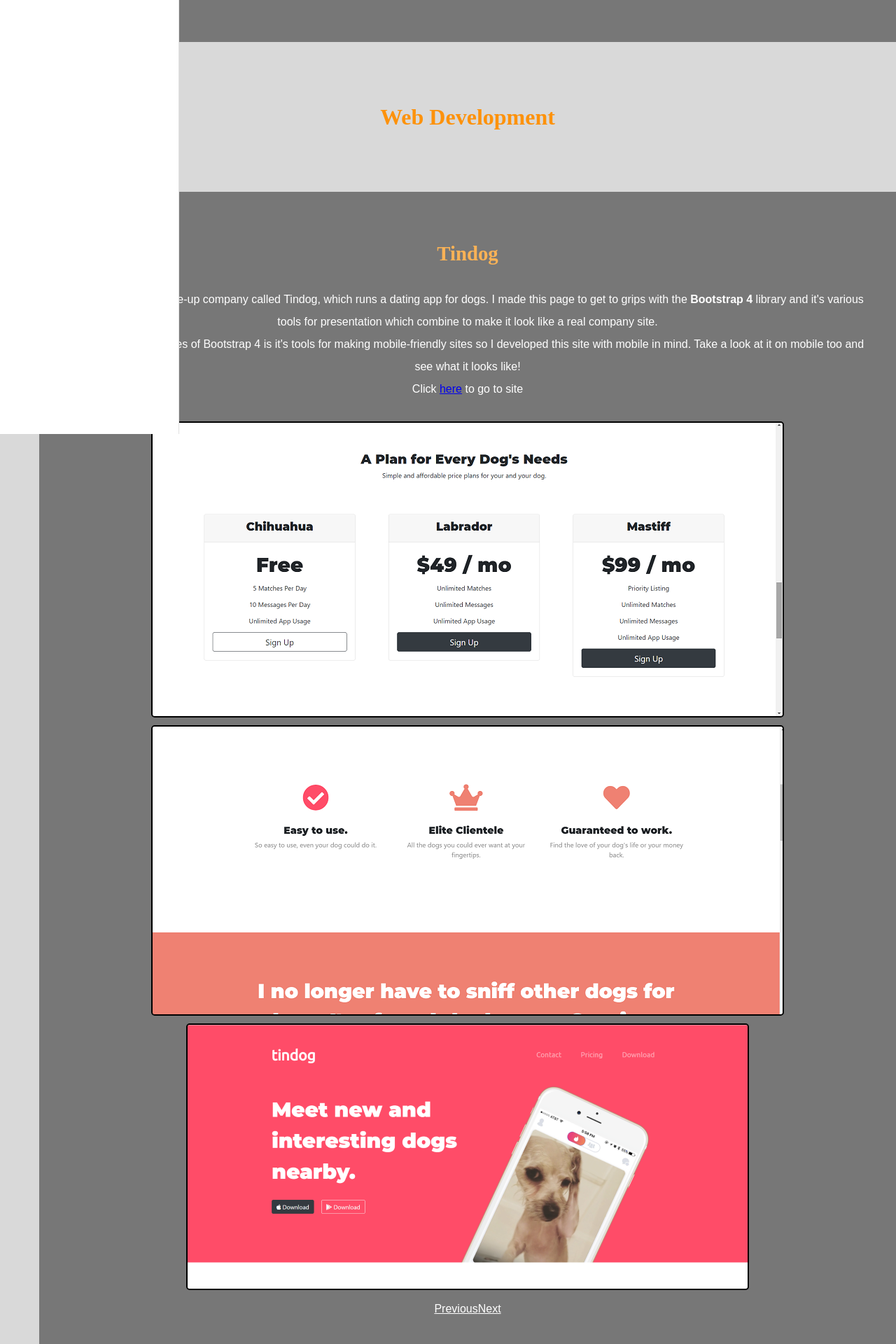
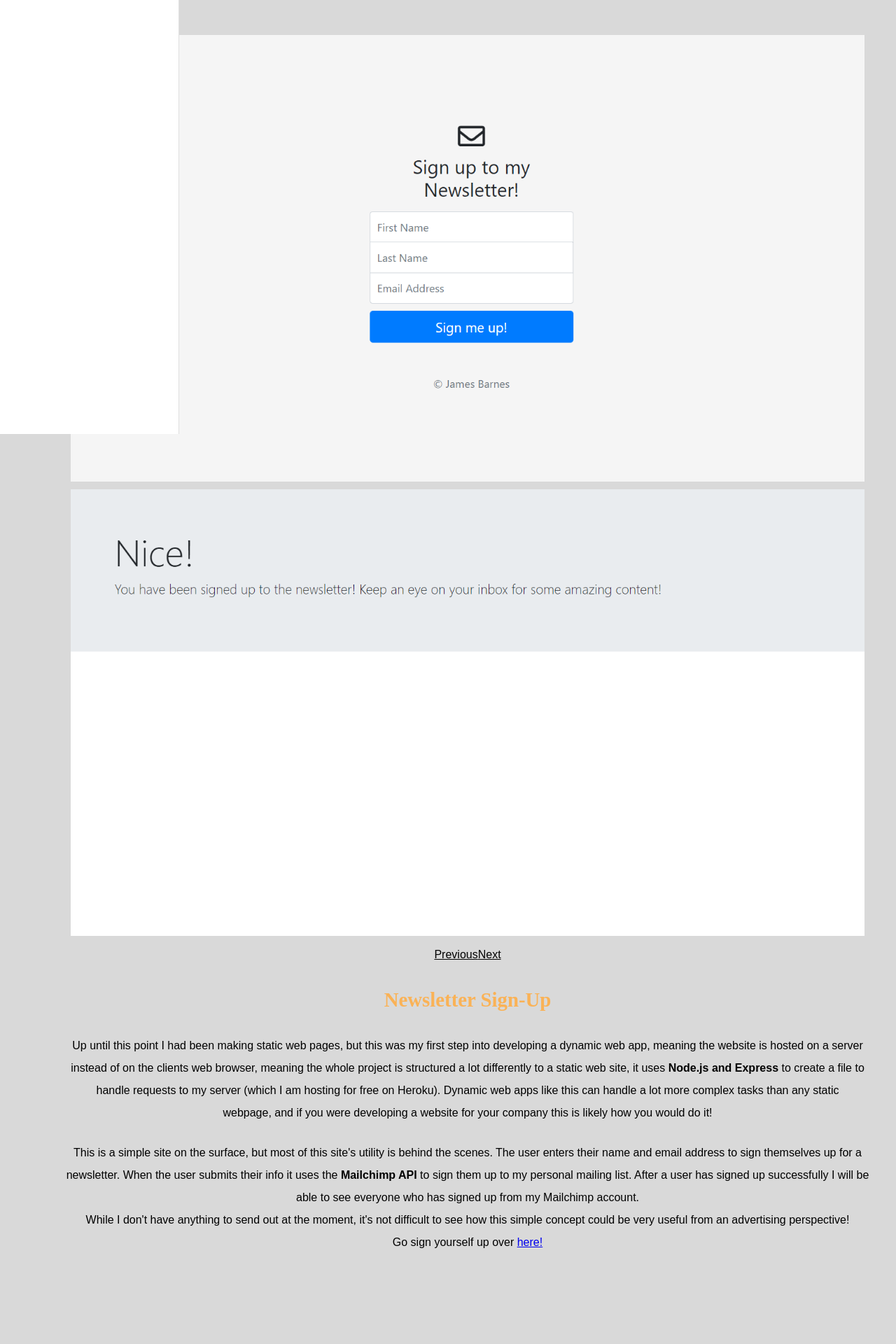
Before and after one commit to JamesBarnes48/PersonalSiteVue, a Vue app: page /showcase in a window 1280 px wide. Shown: the part 180-2100 px from the top of the page at 70% size. Built offline with nearby package versions, Linux system fonts and the light colour scheme.

Commit message:
add more projects

```diff
--- a/src/views/Showcase.vue
+++ b/src/views/Showcase.vue
@@ -9,25 +9,54 @@ export default {
                 title: 'Virtual Garage Application',
                 mainText: `My latest side project has been a fun little Node.js web app where you can run your own dream garage. Manage your five prestigious garages spanning
                     across the globe using this simple but fun tool. Really this has been a chance for
-                    me to put to practice some of the new development skills I have learned recently including linking a database service</strong> to your application,
-                    using some more advanced jQuery</strong> as well as generally building fuller and more scalable</strong> web applications. This project is also completely unguided
+                    me to put to practice some of the new development skills I have learned recently including linking a database service to your application,
+                    using some more advanced jQuery as well as generally building fuller and more scalable web applications. This project is also completely unguided
                     so it's something I have full creative control over. I enjoyed putting some of my skills into action at last! I know it's my finest piece of web dev so far.
                     It's also worth mentioning that since this project uses databases this project pays close attention to following cyber security convention.
-                    Extra effort has been made to mitigate cyber threats</strong> such as XSS and SQL Injection using strong input validation, sanitisation and operating on a zero-trust basis.`,
+                    Extra effort has been made to mitigate cyber threats such as XSS and SQL Injection using strong input validation, sanitisation and operating on a zero-trust basis.`,
                 repoLink: 'https://github.com/JamesBarnes48/Virtual-Garage',
                 projectImages: [showcaseImages.garage1, showcaseImages.garage2, showcaseImages.garage3, showcaseImages.garage4],
             },
             {
-                title: 'Virtual Garage Application',
-                mainText: `My latest side project has been a fun little Node.js web app where you can run your own dream garage. Manage your five prestigious garages spanning
-                    across the globe using this simple but fun tool. Really this has been a chance for
-                    me to put to practice some of the new development skills I have learned recently including linking a database service</strong> to your application,
-                    using some more advanced jQuery</strong> as well as generally building fuller and more scalable</strong> web applications. This project is also completely unguided
-                    so it's something I have full creative control over. I enjoyed putting some of my skills into action at last! I know it's my finest piece of web dev so far.
-                    It's also worth mentioning that since this project uses databases this project pays close attention to following cyber security convention.
-                    Extra effort has been made to mitigate cyber threats</strong> such as XSS and SQL Injection using strong input validation, sanitisation and operating on a zero-trust basis.`,
-                repoLink: 'https://github.com/JamesBarnes48/Virtual-Garage',
-                projectImages: [showcaseImages.garage1, showcaseImages.garage2, showcaseImages.garage3, showcaseImages.garage4],
+                title: 'Tindog',
+                mainText: `A webpage for a made-up company called Tindog, which runs a dating app for dogs. I made this page to get to grips
+                    with the  Bootstrap 4  library and it's various tools for presentation which combine to make it look like a real company
+                    site.
+                    One of the key features of Bootstrap 4 is it's tools for making mobile-friendly sites so I developed this site
+                    with mobile in mind. Take a look at it on mobile too and see what it looks like!`,
+                repoLink: 'https://jamesbarnes48.github.io/Tindog/',
+                projectImages: [showcaseImages.tindog1, showcaseImages.tindog2, showcaseImages.tindog3],
+            },
+            {
+                title: 'TES V: Skyrim Alchemy Lab',
+                mainText: `This website came from an idea I had where I could kill two birds with one stone: put some more advanced Javascript and
+                    jQuery into action and make a handy little tool which would definitely make some people's lives easier as they craft potions in the game.
+                    The site allows you to choose up to 3 effects from the game to combine together and then see what ingredients you can use
+                    to gain those effects as well as showing which effects have ingredients in common with each other. I paid special attention to ensure
+                    the site works just as well on mobile as on desktop, as it should!`,
+                repoLink: 'https://jamesbarnes48.github.io/Alchemy-Lab/',
+                projectImages: [showcaseImages.alc1, showcaseImages.alc2, showcaseImages.alc3],
+            },
+            {
+                title: 'Simon',
+                mainText: `A webpage where you can play a simple, in-browser implementation of the Simon memory game. See if you can remember the order
+                    the buttons light up in and press them. The game uses client-side javascript to run the game on your computer. This was a simple
+                    project where I could work on a single real programming challenge in Javascript which was getting the game to run on a loop and increment each time.`,
+                repoLink: 'https://jamesbarnes48.github.io/Simon-Game/',
+                projectImages: [showcaseImages.simon1, showcaseImages.simon2],
+            },
+            {
+                title: 'Newsletter Sign-up',
+                mainText: `Up until this point I had been making static web pages, but this was my first step into developing a dynamic web app, meaning the website is
+                    hosted on a server instead of on the clients web browser, meaning the whole project is structured a lot differently to a static web site,
+                    it uses Node.js and Express to create a file to handle requests to my server (which I am hosting for free on Heroku). Dynamic web apps like this can handle a lot more complex tasks than
+                    any static webpage, and if you were developing a website for your company this is likely how you would do it! This is a simple site on the surface, but most of this site's utility is behind the scenes. The user enters their name and email address
+                    to sign themselves up for a newsletter. When the user submits their info it uses the Mailchimp API to sign them up to my personal mailing list.
+                    After a user has signed up successfully I will be able to see everyone who has signed up from my Mailchimp account.
+                    While I don't have anything to send out at the moment, it's not difficult to see how this simple concept could be very useful from an advertising
+                    perspective!`,
+                repoLink: 'https://jamesbarnes48.github.io/Simon-Game/',
+                projectImages: [showcaseImages.news1, showcaseImages.news2],
             },
         ]
   }),
@@ -35,8 +64,6 @@ export default {
 </script>
 
 <template>
-    <!-- Title -->
-    <div class="container-fluid project-section">
     <h1>Project Showcase</h1>
 
     <!-- Contents Navbar -->
@@ -45,125 +72,9 @@ export default {
         <a href="#java">Java</a>
         <a href="#c">C/C++</a>
     </v-app-bar>
-    </div>
 
     <section id="webdev">
 
-    <div class="container-fluid project-section">
-    <h3 class="section-heading">Web Development</h3>
-    </div>
-
-    <div class="container-fluid project-section">
-    <div class="row">
-    <div class="col-lg-1"></div>
-    <div class="col-lg-5 col-md-12 portfolio-block">
-        <h3 class="subheading">Tindog</h3>
-        <p>A webpage for a made-up company called Tindog, which runs a dating app for dogs. I made this page to get to grips
-        with the <strong> Bootstrap 4 </strong> library and it's various tools for presentation which combine to make it look like a real company
-        site.</p>
-        <p>One of the key features of Bootstrap 4 is it's tools for making mobile-friendly sites so I developed this site
-        with mobile in mind. Take a look at it on mobile too and see what it looks like!</p>
-        <p>Click <a href="https://jamesbarnes48.github.io/Tindog/">here</a> to go to site</p>
-    </div>
-    <div class="col-lg-5 col-md-12 portfolio-block">
-        <div id="tindog-carousel" class="carousel slide">
-        <div class="carousel-inner">
-            <div class="carousel-item active container-fluid">
-            <img class="carousel-image round-border" :src="showcaseImages.tindog1" alt="Title section of site">
-            </div>
-            <div class="carousel-item container-fluid">
-            <img class="carousel-image round-border" :src="showcaseImages.tindog2" alt="Company endorsements">
-            </div>
-            <div class="carousel-item container-fluid">
-            <img class="carousel-image round-border" :src="showcaseImages.tindog3" alt="Offers">
-            </div>
-        </div>
-        <a class="carousel-control-prev" href="#tindog-carousel" role="button" data-slide="prev">
-            <span class="carousel-control-prev-icon dark-prev-icon" aria-hidden="true"></span>
-            <span class="sr-only">Previous</span>
-        </a>
-        <a class="carousel-control-next" href="#tindog-carousel" role="button" data-slide="next">
-            <span class="carousel-control-next-icon dark-next-icon" aria-hidden="true"></span>
-            <span class="sr-only">Next</span>
-        </a>
-        </div>
-    </div>
-    <div class="col-lg-1 col-md-1 col-sm-1"></div>
-    </div>
-    </div>
-
-    <div class="container-fluid project-section">
-    <div class="row">
-    <div class="col-lg-1"></div>
-    <div class="col-lg-5 col-md-12 portfolio-block">
-        <div id="alchemy-carousel" class="carousel slide">
-        <div class="carousel-inner">
-            <div class="carousel-item active container-fluid">
-            <img class="carousel-image" :src="showcaseImages.alc1" alt="Title">
-            </div>
-            <div class="carousel-item container-fluid">
-            <img class="carousel-image" :src="showcaseImages.alc2" alt="Selecting effects">
-            </div>
-            <div class="carousel-item container-fluid">
-            <img class="carousel-image" :src="showcaseImages.alc3" alt="Output">
-            </div>
-        </div>
-        <a class="carousel-control-prev" href="#alchemy-carousel" role="button" data-slide="prev">
-            <span class="carousel-control-prev-icon" aria-hidden="true"></span>
-            <span class="sr-only">Previous</span>
-        </a>
-        <a class="carousel-control-next" href="#alchemy-carousel" role="button" data-slide="next">
-            <span class="carousel-control-next-icon" aria-hidden="true"></span>
-            <span class="sr-only">Next</span>
-        </a>
-        </div>
-    </div>
-    <div class="col-lg-5 col-md-12 portfolio-block">
-        <h3 class="subheading">TES V: Skyrim Alchemy Lab</h3>
-        <p>This website came from an idea I had where I could kill two birds with one stone: put some more <strong>advanced Javascript</strong> and
-        jQuery into action and make a handy little tool which would definitely make some people's lives easier as they craft potions in the game.</p>
-        <p>The site allows you to choose up to 3 effects from the game to combine together and then see what ingredients you can use
-        to gain those effects as well as showing which effects have ingredients in common with each other. I paid special attention to ensure
-        the site works just as well on mobile as on desktop, as it should!</p>
-        <p>Try experimenting with it <a href="https://jamesbarnes48.github.io/Alchemy-Lab/">here</a></p>
-    </div>
-    <div class="col-lg-1 col-md-1 col-sm-1"></div>
-    </div>
-    </div>
-
-    <div class="container-fluid project-section">
-    <div class="row">
-    <div class="col-lg-1"></div>
-    <div class="col-lg-5 col-md-12 portfolio-block">
-        <h3 class="subheading">Simon</h3>
-        <p>A webpage where you can play a simple, in-browser implementation of the Simon memory game. See if you can remember the order
-        the buttons light up in and press them. The game uses client-side javascript to run the game on your computer. This was a simple
-        project where I could work on a single real programming challenge in Javascript which was getting the game to run on a loop and increment each time.</p>
-        <p>Click <a href="https://jamesbarnes48.github.io/Simon-Game/">here</a> to go to site</p>
-    </div>
-    <div class="col-lg-5 col-md-12 portfolio-block">
-        <div id="simon-carousel" class="carousel slide">
-        <div class="carousel-inner">
-            <div class="carousel-item active container-fluid">
-            <img class="carousel-image round-border" :src="showcaseImages.simon1" alt="Before starting the game">
-            </div>
-            <div class="carousel-item container-fluid">
-            <img class="carousel-image round-border" :src="showcaseImages.simon2" alt="Game over">
-            </div>
-        </div>
-        <a class="carousel-control-prev" href="#simon-carousel" role="button" data-slide="prev">
-            <span class="carousel-control-prev-icon dark-prev-icon" aria-hidden="true"></span>
-            <span class="sr-only">Previous</span>
-        </a>
-        <a class="carousel-control-next" href="#simon-carousel" role="button" data-slide="next">
-            <span class="carousel-control-next-icon dark-next-icon" aria-hidden="true"></span>
-            <span class="sr-only">Next</span>
-        </a>
-        </div>
-    </div>
-    <div class="col-lg-1 col-md-1 col-sm-1"></div>
-    </div>
-    </div>
 
     <div class="container-fluid project-section">
     <div class="row small-margin-bottom">
```
Lines whose indentation alone changed are shown as unchanged.
